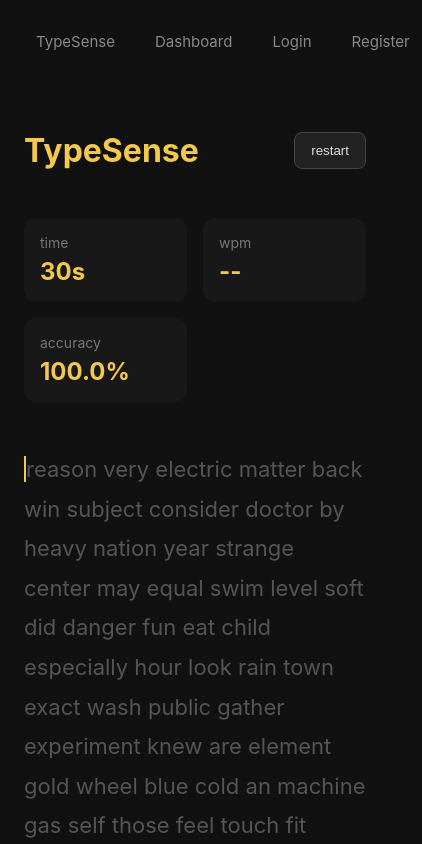
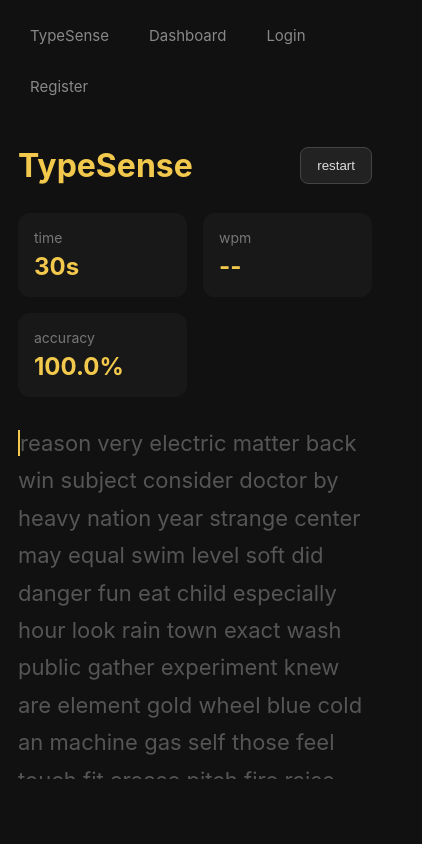
Before and after one commit to Reeyoou/TypeSense, a React (Vite) app: page / in a window 390 px wide. Shown: the top 844 px of the page, 422 px wide, since content can reach past the window. Built offline with nearby package versions, Linux system fonts and the light colour scheme; no server answers.

Commit message:
Mobile View Responsiveness

```diff
--- a/src/styles/index.css
+++ b/src/styles/index.css
@@ -32,7 +32,7 @@ body {
 }
 
 .typing-page {
-  min-height: 100vh;
+  min-height: 100dvh;
   cursor: text;
 }
 
@@ -145,9 +145,17 @@ button:hover {
 }
 
 .hidden-input {
-  position: absolute;
+  position: fixed;
+  top: 0;
+  left: 0;
+  width: 1px;
+  height: 1px;
   opacity: 0;
-  pointer-events: none;
+  border: none;
+  outline: none;
+  background: transparent;
+  color: transparent;
+  caret-color: transparent;
 }
 
 .result-card {
@@ -344,12 +352,37 @@ button:hover {
 /* Responsive */
 
 @media (max-width: 700px) {
+  .typing-page {
+    padding: 24px 18px;
+  }
+
+  .top-bar {
+    margin-bottom: 28px;
+  }
+
   .stats {
     grid-template-columns: repeat(2, 1fr);
+    margin-bottom: 28px;
+  }
+
+  .typing-box {
+    max-height: 42dvh;
+    overflow-y: auto;
+    overscroll-behavior: contain;
   }
 
   .words {
     font-size: 22px;
+    line-height: 1.7;
+  }
+
+  .nav {
+    flex-wrap: wrap;
+    padding: 18px;
+  }
+
+  .nav button {
+    margin-left: 0;
   }
 
   .dashboard .stats {
```
